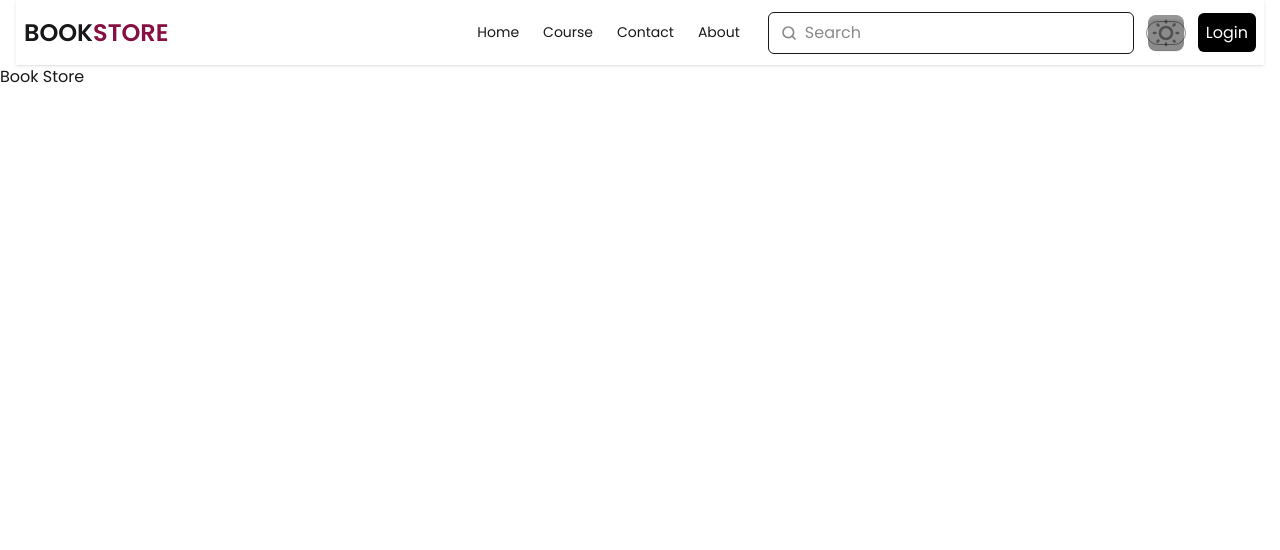
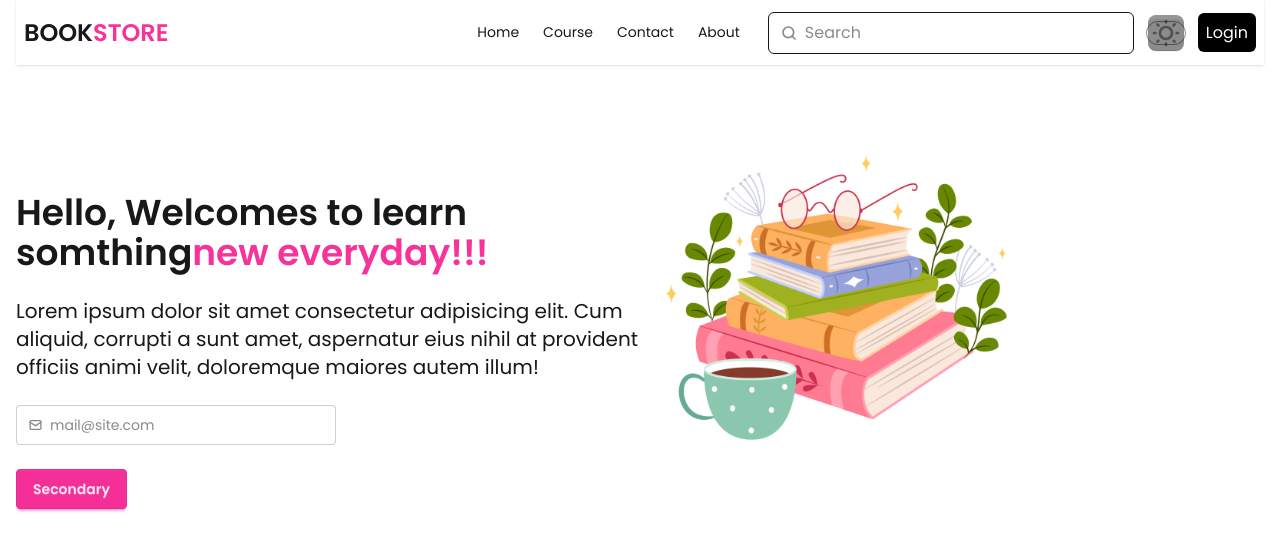
Before and after one commit to akashshukla748972/book_store, a React (Vite) app in the folder frontend/: page / in a window 1280 px wide. Shown: the top 550 px of the page. Built offline with nearby package versions, Linux system fonts and the light colour scheme.

Commit message:
add banner section

```diff
--- a/frontend/src/App.jsx
+++ b/frontend/src/App.jsx
@@ -1,11 +1,12 @@
 import React from "react";
 import Navbar from "./components/Navbar";
+import Banner from "./components/Banner";
 
 const App = () => {
   return (
     <div>
       <Navbar />
-      <h1>Book Store</h1>
+      <Banner />
     </div>
   );
 };
--- /dev/null
+++ b/frontend/src/components/Banner.jsx
@@ -0,0 +1,53 @@
+import React from "react";
+import bannerImage from "../../public/banner.jpg";
+
+const Banner = () => {
+  return (
+    <>
+      <div className="max-w-screen-2xl container mx-auto md-px-20 px-4 flex flex-col md:flex-row md:items-center">
+        <div className="md:w-1/2 mt-12 md:mt-32 order-2 md:order-1">
+          <div className="space-y-6">
+            <h1 className="text-2xl md:text-4xl font-semibold">
+              Hello, Welcomes to learn <br className="hidden md:block" />{" "}
+              somthing
+              <span className="text-pink-500">new everyday!!!</span>
+            </h1>
+            <p className="md:text-xl">
+              Lorem ipsum dolor sit amet consectetur adipisicing elit. Cum
+              aliquid, corrupti a sunt amet, aspernatur eius nihil at provident
+              officiis animi velit, doloremque maiores autem illum!
+            </p>
+
+            <div className="flex flex-col space-y-6">
+              <label className="input validator">
+                <svg
+                  className="h-[1em] opacity-50"
+                  xmlns="http://www.w3.org/2000/svg"
+                  viewBox="0 0 24 24"
+                >
+                  <g
+                    strokeLinejoin="round"
+                    strokeLinecap="round"
+                    strokeWidth="2.5"
+                    fill="none"
+                    stroke="currentColor"
+                  >
+                    <rect width="20" height="16" x="2" y="4" rx="2"></rect>
+                    <path d="m22 7-8.97 5.7a1.94 1.94 0 0 1-2.06 0L2 7"></path>
+                  </g>
+                </svg>
+                <input type="email" placeholder="mail@site.com" required />
+              </label>
+              <button className="btn btn-secondary w-fit">Secondary</button>
+            </div>
+          </div>
+        </div>
+        <div className="md:w-1/2 order-1 md:order-2">
+          <img src={bannerImage} className="w-96" alt="banner image" />
+        </div>
+      </div>
+    </>
+  );
+};
+
+export default Banner;
--- a/frontend/src/components/Navbar.jsx
+++ b/frontend/src/components/Navbar.jsx
@@ -46,8 +46,8 @@ const Navbar = () => {
               {navbarItem}
             </ul>
           </div>
-          <a className="text-2xl font-semibold">
-            BOOK<span className="text-pink-900">STORE</span>
+          <a className="text-[18px] md:text-2xl font-semibold">
+            BOOK<span className="text-pink-500">STORE</span>
           </a>
         </div>
         <div className="navbar-end space-x-3">
```
Also changed, not shown: frontend/public/banner.jpg (added).
